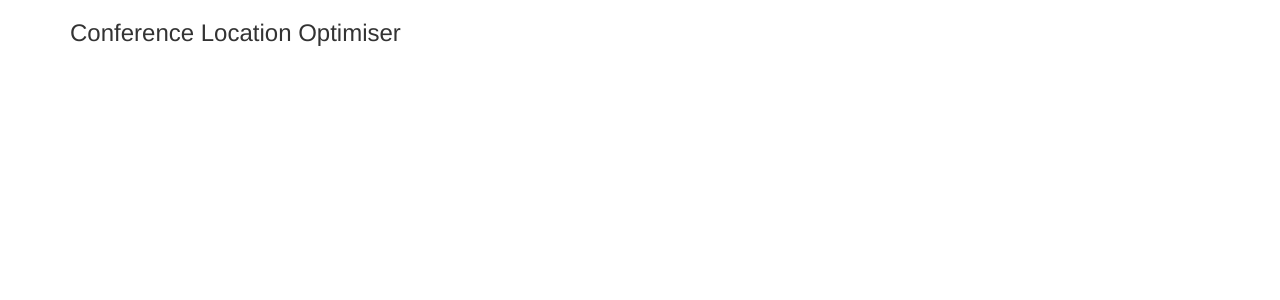
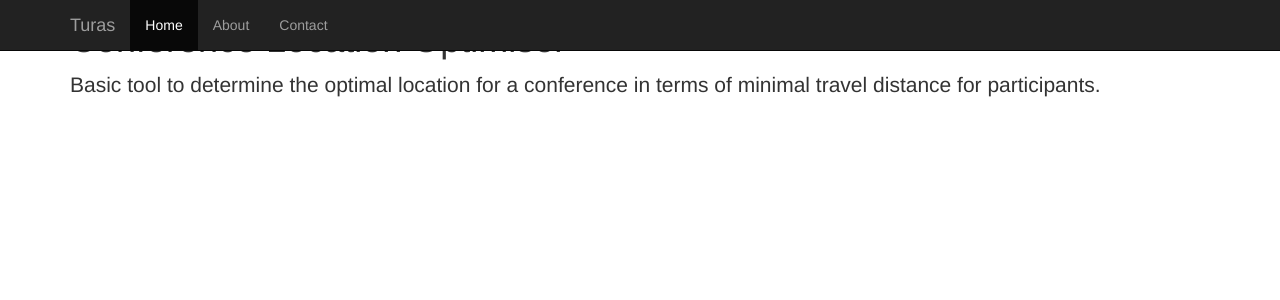
Before and after one commit to fmaguire/turas, a Flask app: page / in a window 1280 px wide. Shown: the top 300 px of the page. Run offline with Flask 2, Linux system fonts and the light colour scheme; some libraries are stand-ins or nearby versions.

Commit message:
add fancier landing page

```diff
--- a/config.py
+++ b/config.py
@@ -1 +1,2 @@
+#!/usr/bin/env python3
 DEBUG = True
--- a/turas/templates/index.html
+++ b/turas/templates/index.html
@@ -2,17 +2,46 @@
 <html lang="en">
 
     <head>
-        <title>Turas</title>
+        <meta charset="utf-8">
+        <meta http-equiv="X-UA-Compatible" content="IE=edge">
+        <meta name="viewport" content="width=device-width, initial-scale=1">
+        <meta name="description" content="Turas Optimiser">
+        <meta name="author" content="Finlay Maguire">
 
         <link rel="stylesheet" href="https://maxcdn.bootstrapcdn.com/bootstrap/3.3.6/css/bootstrap.min.css" integrity="sha384-1q8mTJOASx8j1Au+a5WDVnPi2lkFfwwEAa8hDDdjZlpLegxhjVME1fgjWPGmkzs7" crossorigin="anonymous">
 
     </head>
 
-    <body>
-        <div class="container">
-            <div class="header">
-                <h3>Conference Location Optimiser</h3>
-            </div>
+     <nav class="navbar navbar-inverse navbar-fixed-top">
+      <div class="container">
+        <div class="navbar-header">
+          <button type="button" class="navbar-toggle collapsed" data-toggle="collapse" data-target="#navbar" aria-expanded="false" aria-controls="navbar">
+            <span class="sr-only">Toggle navigation</span>
+            <span class="icon-bar"></span>
+            <span class="icon-bar"></span>
+            <span class="icon-bar"></span>
+          </button>
+          <a class="navbar-brand" href="#">Turas</a>
         </div>
+        <div id="navbar" class="collapse navbar-collapse">
+          <ul class="nav navbar-nav">
+            <li class="active"><a href="#">Home</a></li>
+            <li><a href="#about">About</a></li>
+            <li><a href="#contact">Contact</a></li>
+          </ul>
+        </div><!--/.nav-collapse -->
+      </div>
+    </nav>
+
+    <div class="container">
+
+      <div class="starter-template">
+        <h1>Conference Location Optimiser</h1>
+        <p class="lead">Basic tool to determine the optimal location
+        for a conference in terms of minimal travel distance for participants.</p>
+      </div>
+
+    </div><!-- /.container -->
+<script src="https://maxcdn.bootstrapcdn.com/bootstrap/3.3.6/js/bootstrap.min.js" integrity="sha384-0mSbJDEHialfmuBBQP6A4Qrprq5OVfW37PRR3j5ELqxss1yVqOtnepnHVP9aJ7xS" crossorigin="anonymous"></script>
     </body>
 </html>
```
